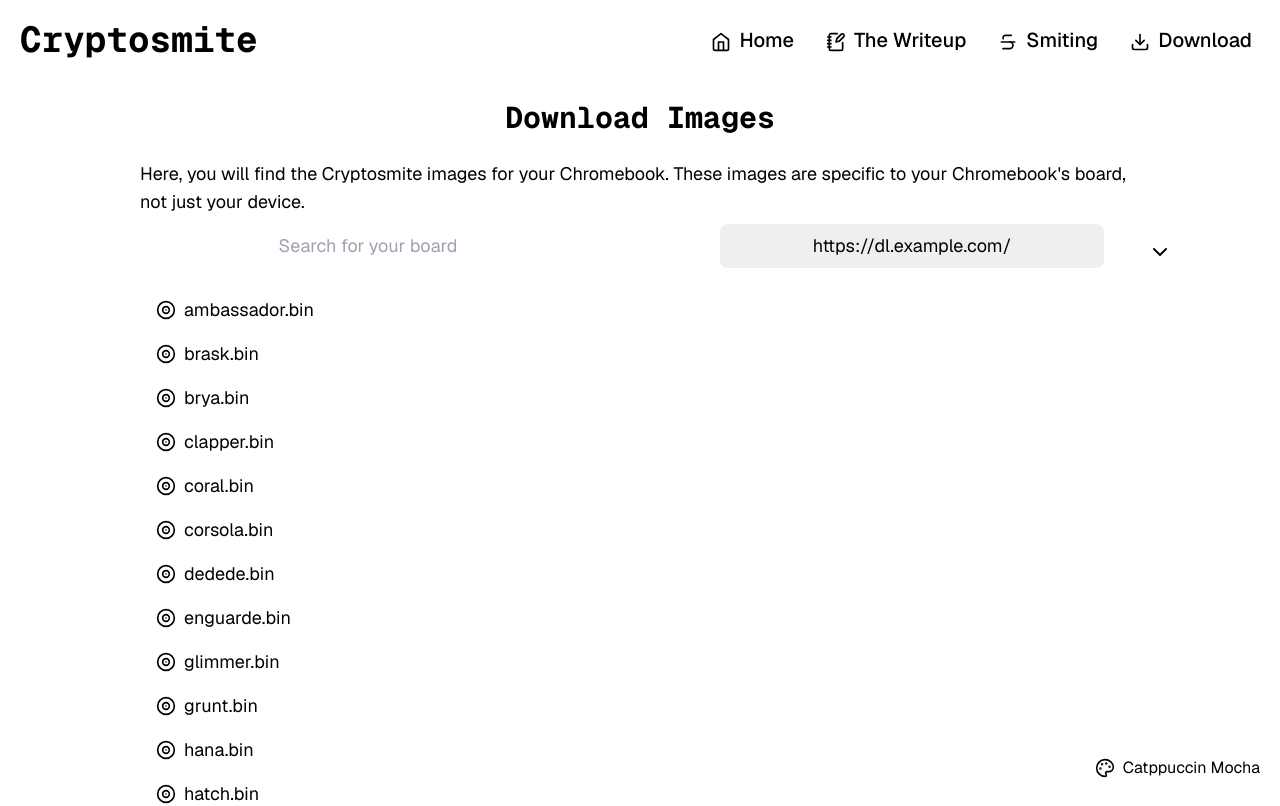
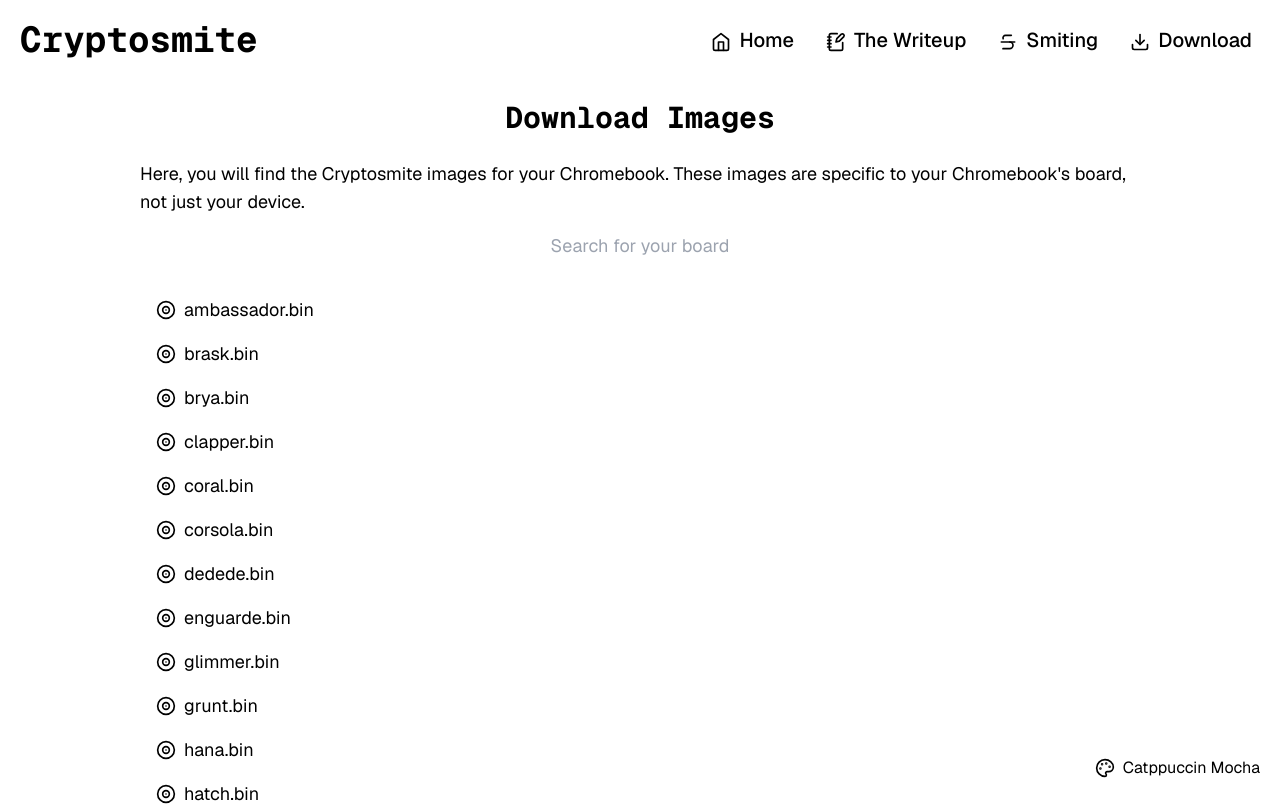
Before and after one commit to IncognitoTGT/csmite, a Next.js app: page /download in a window 1280 px wide. Shown: the top 806 px of the page. Built offline with nearby package versions, Linux system fonts and the light colour scheme; what @catppuccin/tailwindcss would draw is missing.

Commit message:
downloader interstital

```diff
--- /dev/null
+++ b/src/app/download/handler/[image]/page.tsx
@@ -0,0 +1,28 @@
+import NavBar from "@/app/NavBar";
+export default function Handler({ params }: { params: { image: string } }) {
+  return (
+    <>
+      <NavBar />
+      <main
+        className={`min-h-screen flex-col justify-between p-5 mx-auto  bg-base`}
+      >
+        <div className="flex text-3xl text-mauve font-bold font-mono justify-center items-center ">
+          Download Mirror
+        </div>
+        <div className="flex text-lg text-text font-sans leading-loose justify-center w-[1000px] items-center mt-6 pb-5 mx-auto">
+          <div className="flex-col text-center">
+            Pick a download mirror to download from:
+            <div className="text-xl font-semibold mt-5">
+              <a
+                className="text-blue hover:text-mauve"
+                href={"https://mirror1/bin/" + params.image}
+              >
+                Mirror 1
+              </a>
+            </div>
+          </div>
+        </div>
+      </main>
+    </>
+  );
+}
--- a/src/app/download/page.tsx
+++ b/src/app/download/page.tsx
@@ -1,7 +1,7 @@
 "use client";
 import { useState, useEffect, useMemo } from "react";
-import { Disc2, ChevronDownIcon } from "lucide-react";
-// jeez its slow
+import Link from "next/link";
+import { Disc2 } from "lucide-react";
 import NavBar from "../NavBar";
 export default function Download() {
   const boards = useMemo(
@@ -37,7 +37,6 @@ export default function Download() {
     [],
   );
   const [searchTerm, setSearchTerm] = useState("");
-  const [mirrorUrl, setMirrorUrl] = useState("");
   const [filteredBoards, setFilteredBoards] = useState(boards);
   useEffect(() => {
     setFilteredBoards(
@@ -67,26 +66,6 @@ export default function Download() {
               value={searchTerm}
               onChange={(e) => setSearchTerm(e.target.value)}
             />
-            {/* todo: mirrorlist dropdown box*/}
-            <div className="relative inline-block flex-row">
-              <select
-                defaultValue={mirrorUrl}
-                value={mirrorUrl}
-                onChange={(e) => setMirrorUrl(e.target.value)}
-                className="mx-20 appearance-none border-none focus:ring-4 ring-overlay2 ring-offset-4 ring-offset-base rounded-lg w-96 text-center p-2 mt-2 bg-surface0 focus:outline-none mb-5"
-              >
-                <option value="https://dl.example.com/">
-                  https://dl.example.com/
-                </option>
-                <option value="https://dl.example.com/">
-                  https://dl.example.com/
-                </option>
-                <option value="https://dl.example.com/">
-                  https://dl.example.com/
-                </option>
-              </select>
-              <ChevronDownIcon className="text-subtext0 absolute top-1/2 right-3 transform -translate-y-1/2 pointer-events-none"  />
-            </div>
           </div>
           <table className="table-auto w-full text-left border-collapse">
             <tbody>
@@ -95,14 +74,14 @@ export default function Download() {
                   <td
                     className={`px-4 py-2 bg-mantle hover:bg-crust ${filteredBoards.indexOf(board) === 0 && "rounded-t-lg"} ${filteredBoards.indexOf(board) === filteredBoards.length - 1 && "rounded-b-lg"}`}
                   >
-                    <a
+                    <Link
                       // file path - pls fix when ready for release.
-                      href={mirrorUrl + board}
+                      href={"/download/handler/" + board}
                       className="text-subtext0 hover:text-subtext1 outline-none border-none focus:ring-4 ring-subtext0 ring-offset-4 ring-offset-base flex items-center"
                     >
                       <Disc2 className="h-5 w-5 mr-2" />
                       {board}
-                    </a>
+                    </Link>
                   </td>
                 </tr>
               ))}
--- a/tailwind.config.ts
+++ b/tailwind.config.ts
@@ -18,7 +18,6 @@ const config = {
     },
   },
   plugins: [
-    require("tailwindcss-animate"),
     require("@catppuccin/tailwindcss")({
       prefix: false,
     }),
```
Also changed, not shown: 1 other file (tests, documents, lock files or other folders).
